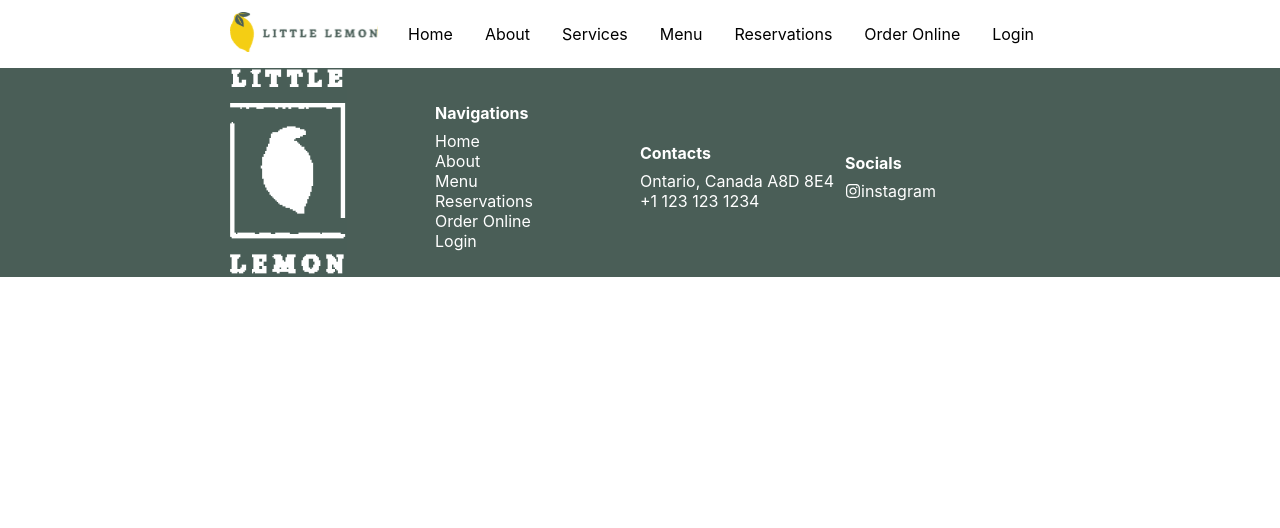
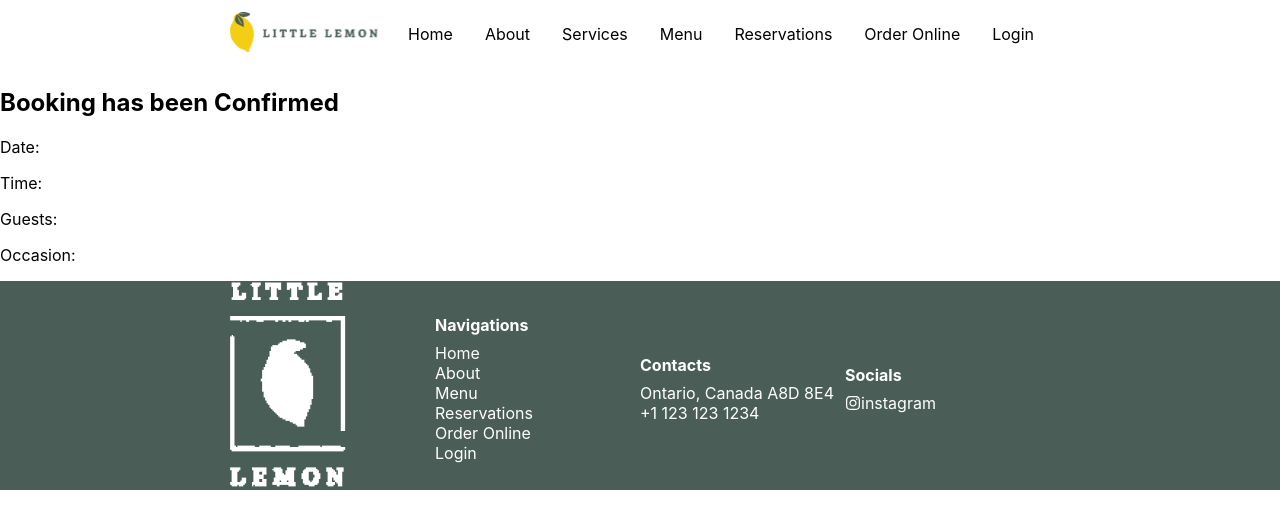
Before and after one commit to Beulah-Priscilla/restaurant-app, a React (Create React App) app: page /confirmation in a window 1280 px wide. Shown: the top 528 px of the page. Built offline with nearby package versions, Linux system fonts and the light colour scheme.

Commit message:
Created Bookingconfirmation page

```diff
--- a/src/App.js
+++ b/src/App.js
@@ -5,6 +5,7 @@ import Header from "./Components/Header/Header";
 import Footer from "./Components/Footer/Footer";
 import Homepage from "./pages/Homepage/Homepage";
 import BookingPage from "./pages/BookingPage/BookingPage"
+import BookingConfirmation from "./pages/BookingConfirmation/BookingConfirmation";
 
 
 
@@ -16,6 +17,7 @@ function App() {
         <Routes>
           <Route path="/" element={<Homepage />} />
           <Route path="/booking" element={<BookingPage />} />
+          <Route path="/confirmation" element={<BookingConfirmation />} />
         </Routes>
       </BrowserRouter>
       <Footer />
--- a/src/Components/ReserveTable/ReserveTable.js
+++ b/src/Components/ReserveTable/ReserveTable.js
@@ -1,5 +1,6 @@
 import React, { useState } from 'react';
 import './ReserveTable.css';
+import { useNavigate } from 'react-router-dom';
 
 const ReserveTable = () => {
   // Define state variables for the form fields
@@ -8,6 +9,9 @@ const ReserveTable = () => {
   const [guests, setGuests] = useState(1);
   const [occasion, setOccasion] = useState('Birthday');
   const [availableTimes] = useState(['17:00', '18:00', '19:00']);
+  const navigate = useNavigate();
+
+
 
   // Handlers to update state when form inputs change
   const handleDateChange = (event) => {
@@ -29,7 +33,8 @@ const ReserveTable = () => {
   // Handle form submission (for now just log the values)
   const handleSubmit = (event) => {
     event.preventDefault();
-    console.log({ date, time, guests, occasion });
+    const bookingDetails = { date, time, guests, occasion };
+    navigate('/confirmation', { state: bookingDetails });
   };
 
   return (
--- /dev/null
+++ b/src/pages/BookingConfirmation/BookingConfirmation.js
@@ -0,0 +1,18 @@
+import React from 'react';
+import { useLocation } from 'react-router-dom';
+
+const BookingConfirmation = () => {
+  const location = useLocation();
+  const { date, time, guests, occasion } = location.state || {};
+  return (
+    <div>
+      <h2>Booking has been Confirmed</h2>
+      <p>Date: {date}</p>
+      <p>Time: {time}</p>
+      <p>Guests: {guests}</p>
+      <p>Occasion: {occasion}</p>
+    </div>
+  );
+};
+
+export default BookingConfirmation;
```
